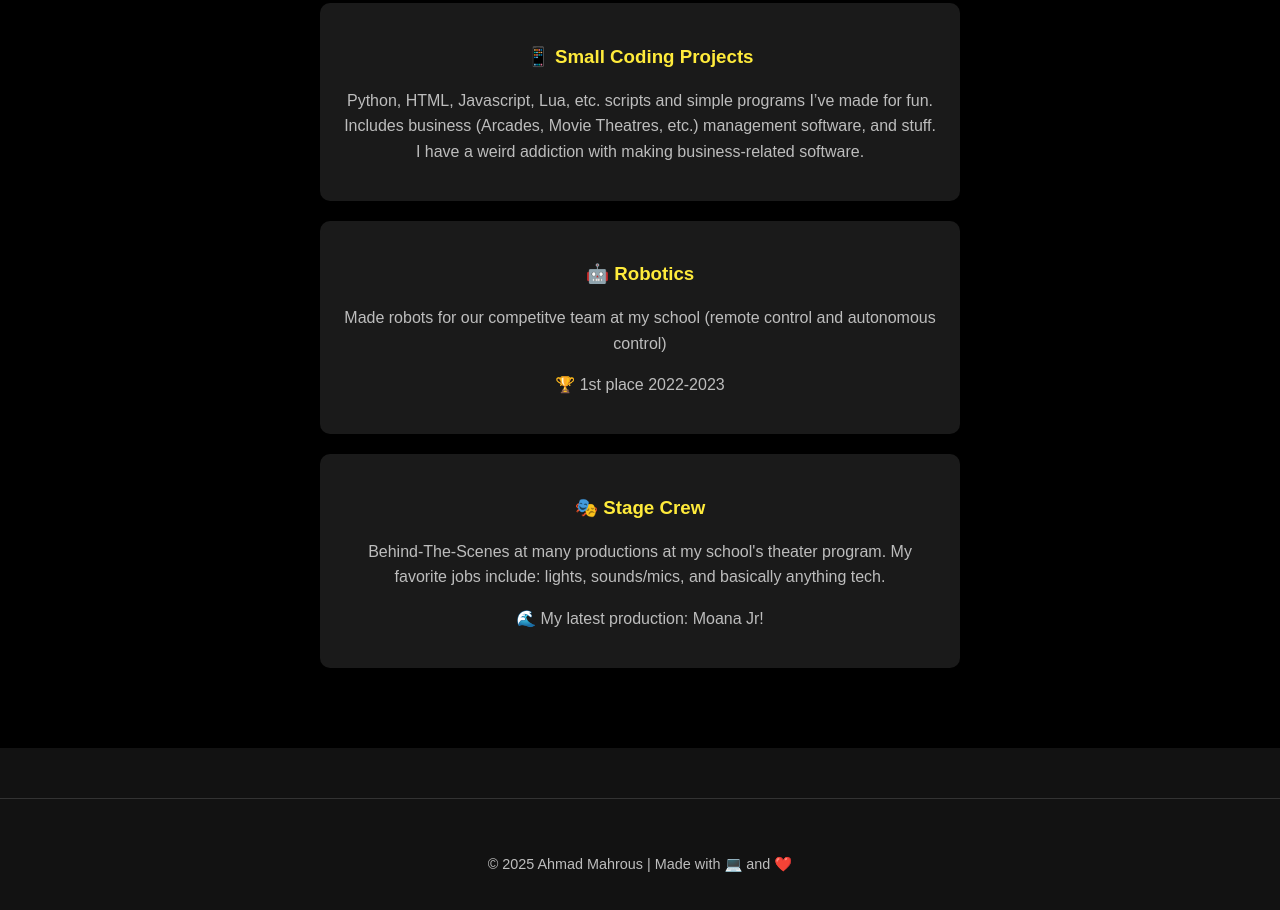
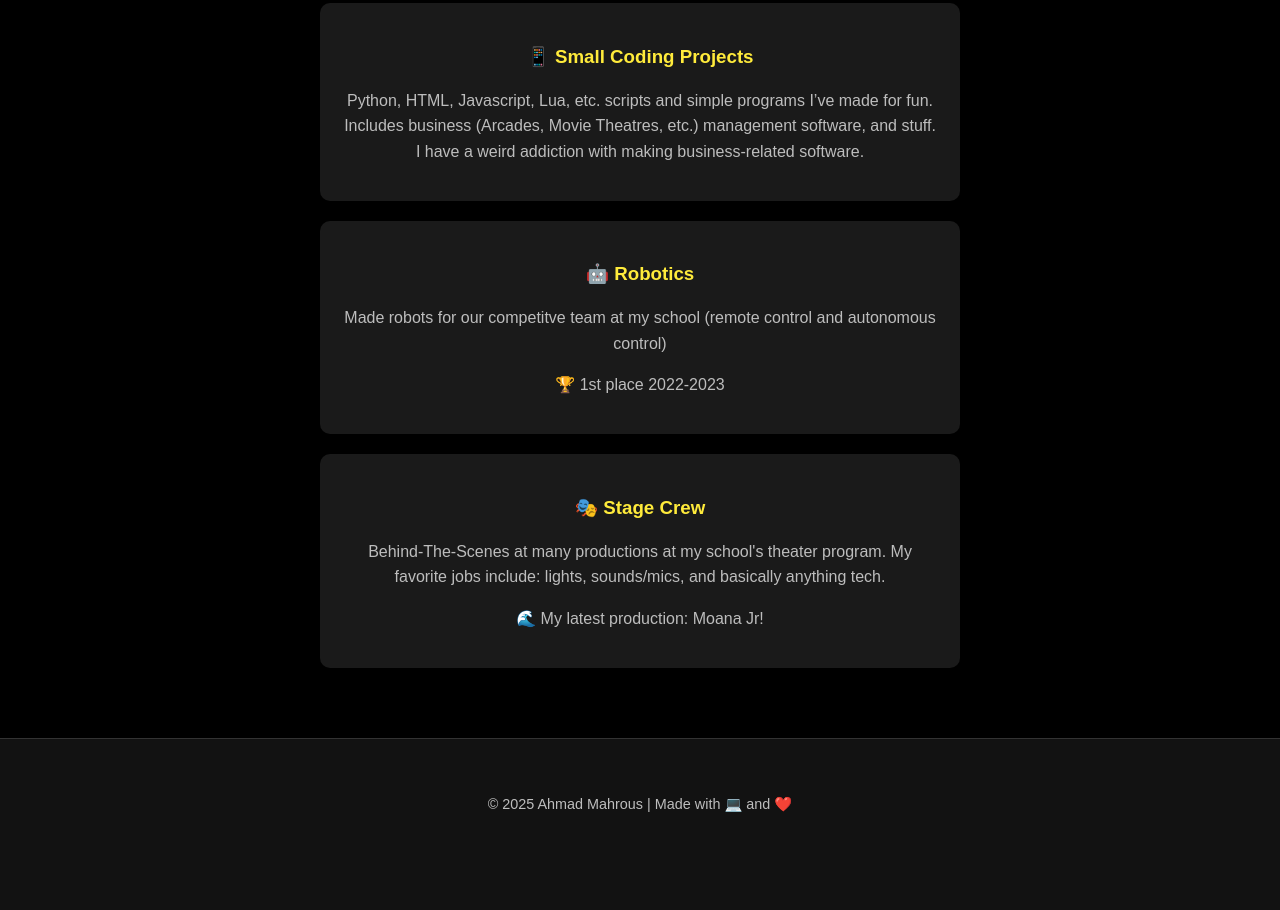
Before and after one commit to amah853/website, a plain HTML site: page index.html in a window 1280 px wide. Shown: the part 953-1863 px from the top of the page. After the commit the page ends 1823 px from the top, so only its background shows below. Drawn offline with nearby package versions, Linux system fonts and the light colour scheme.

Commit message:
Update styles.css

```diff
--- a/styles.css
+++ b/styles.css
@@ -139,7 +139,9 @@ footer {
   color: #bdbdbd;
   font-size: 0.9em;
   border-top: 1px solid #333;
-  margin-top: 50px; /* Footer appears closer */
+  margin-top: -10px; /* Hopefully makes grey go down to the line */
+}
+
 }
 /* 404 Page Styles */
 .error-page {
```
